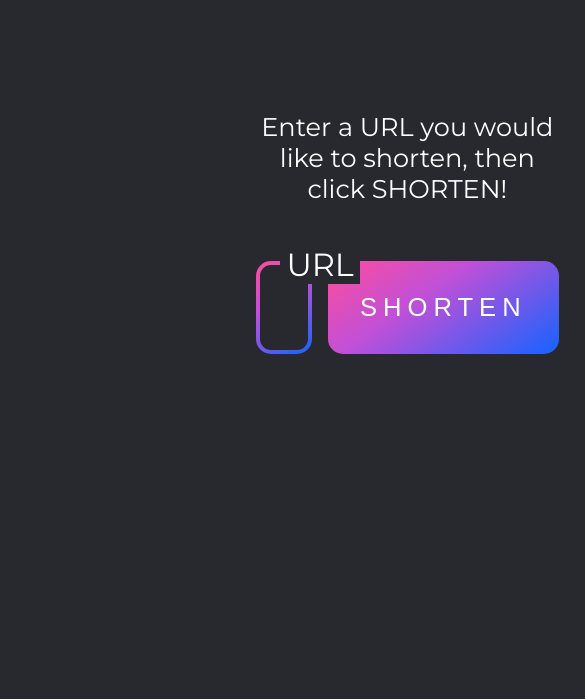
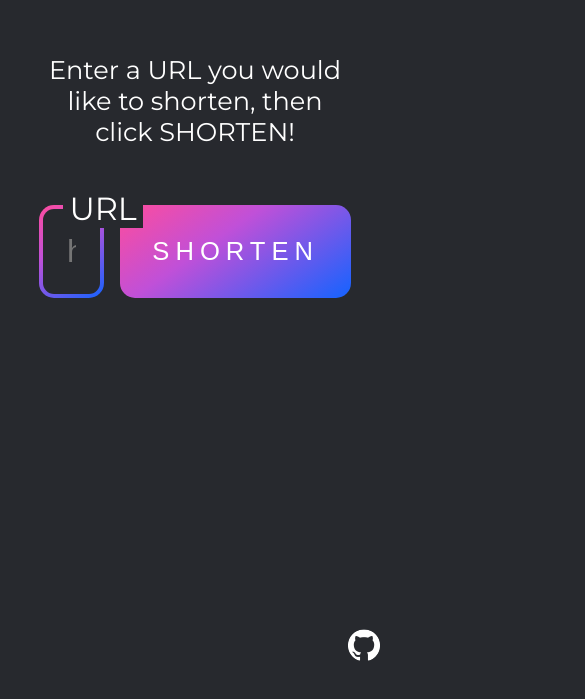
Before and after one commit to zachstence/url-shortener, a React (Create React App) app in the folder ui/: page /#/ in a window 390 px wide. Shown: the part 171-870 px from the top of the page, 585 px wide, since content can reach past the window. After the commit the page ends 844 px from the top, so only its background shows below. Built offline with nearby package versions, Linux system fonts and the light colour scheme.

Commit message:
style: make App gutters responsive

```diff
--- a/ui/src/App/App.scss
+++ b/ui/src/App/App.scss
@@ -27,8 +27,8 @@ body {
 
 .app {
     display: grid;
-    grid-template-columns: 8rem auto 8rem;
-    grid-template-rows: 8rem auto 8rem;
+    grid-template-columns: 10% auto 10%;
+    grid-template-rows: 10% auto 10%;
     grid-template-areas:
         ". . ."
         ". main ."
```
